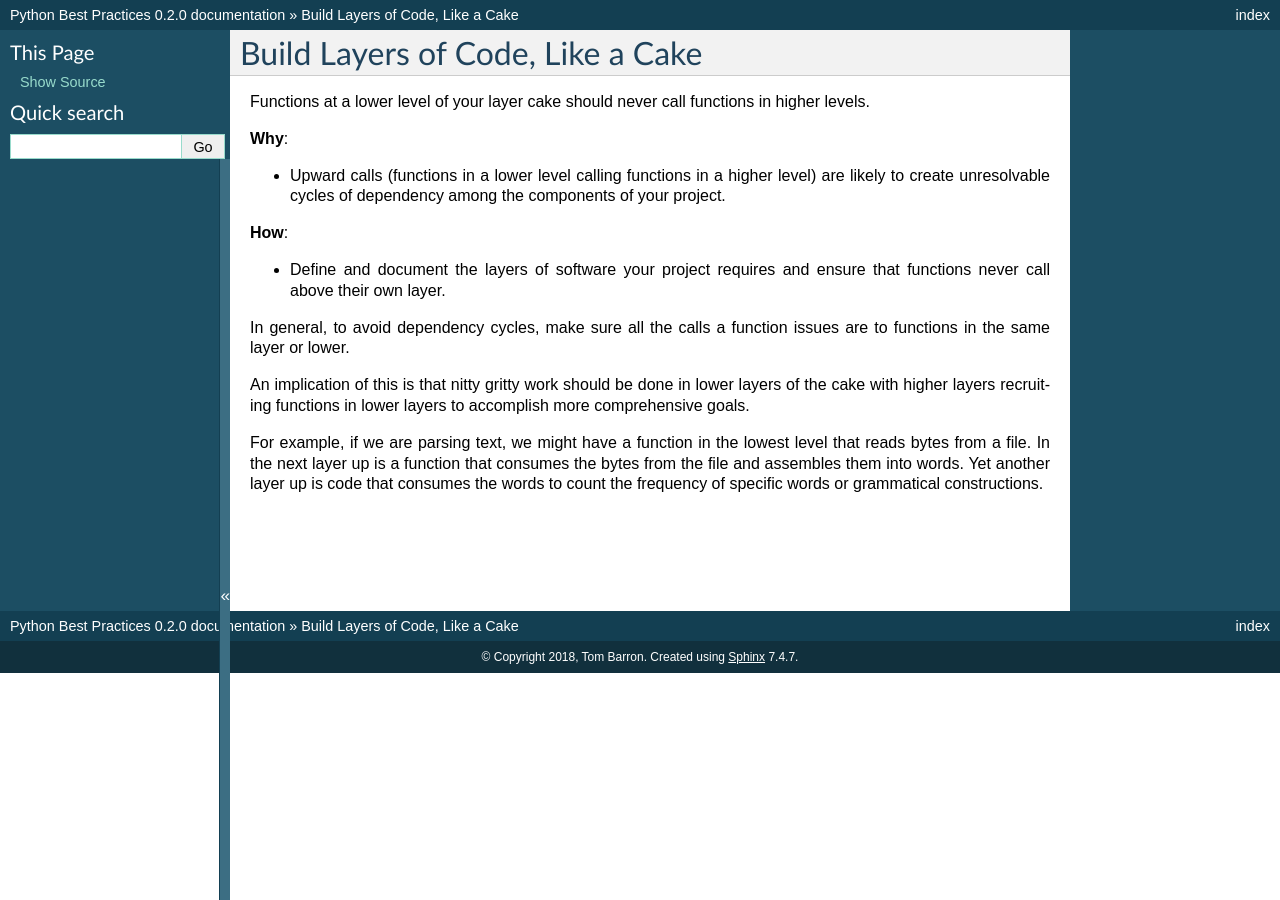
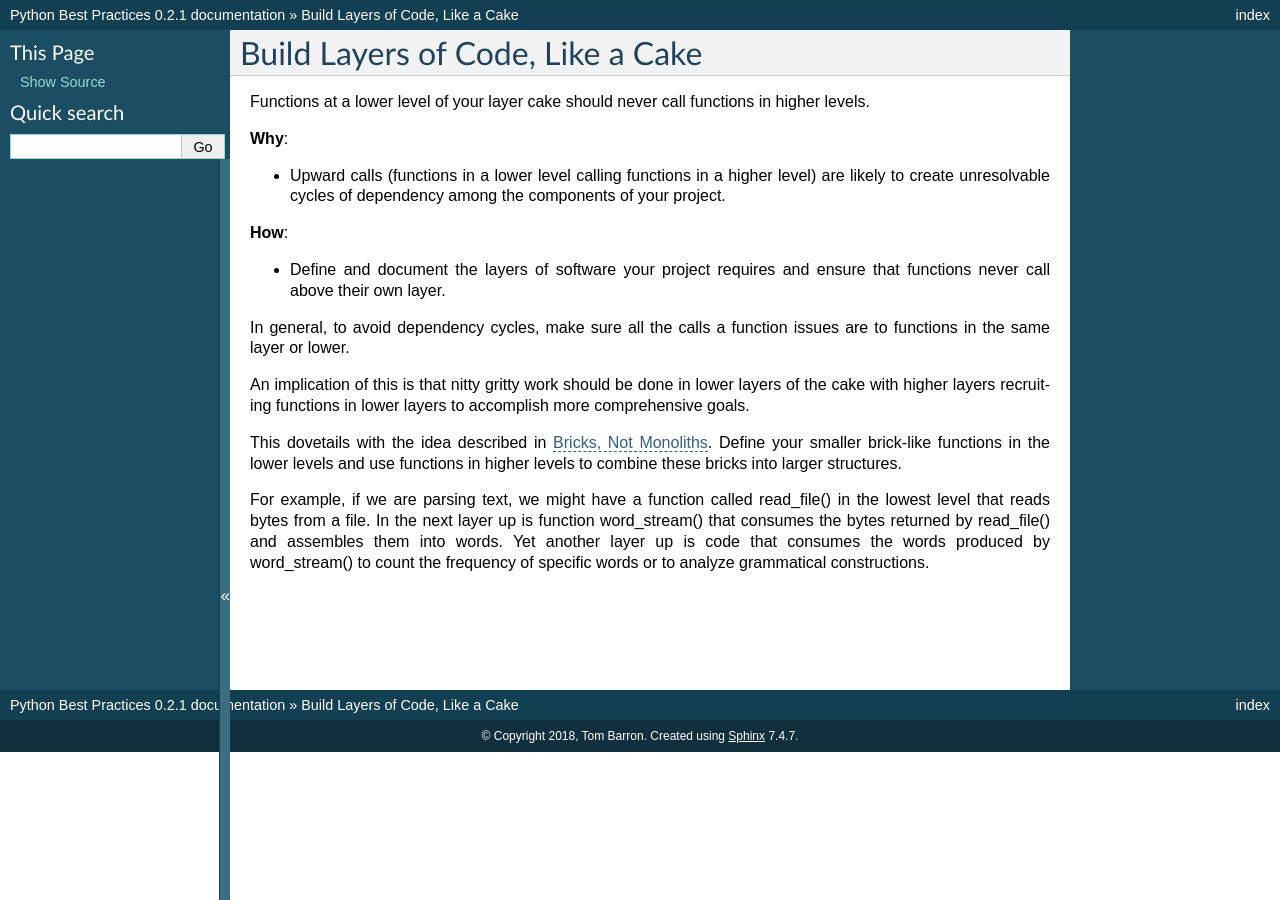
Before and after one commit to tbarron/PyBP, a Sphinx documentation site: the page built from docs/c-layer-cake.txt, in a window 1280 px wide. Built offline with Sphinx 7.4.7, drawn with Linux system fonts in a browser that asks for light colours.

Commit message:
QF: Tweak to link layer cake idea to bricks vs monolith idea

```diff
--- a/docs/c-layer-cake.txt
+++ b/docs/c-layer-cake.txt
@@ -22,11 +22,17 @@ An implication of this is that nitty gritty work should be done in lower
 layers of the cake with higher layers recruiting functions in lower
 layers to accomplish more comprehensive goals.
 
-For example, if we are parsing text, we might have a function in the lowest
-level that reads bytes from a file. In the next layer up is a function that
-consumes the bytes from the file and assembles them into words. Yet another
-layer up is code that consumes the words to count the frequency of specific
-words or grammatical constructions.
+This dovetails with the idea described in `Bricks, Not Monoliths
+<s-funcmeth.html#make-bricks-not-monoliths>`_. Define your smaller
+brick-like functions in the lower levels and use functions in higher levels
+to combine these bricks into larger structures.
+
+For example, if we are parsing text, we might have a function called
+read_file() in the lowest level that reads bytes from a file. In the next
+layer up is function word_stream() that consumes the bytes returned by
+read_file() and assembles them into words. Yet another layer up is code
+that consumes the words produced by word_stream() to count the frequency of
+specific words or to analyze grammatical constructions.
 
 |
 |
--- a/docs/pybp_ver.py
+++ b/docs/pybp_ver.py
@@ -1 +1 @@
-_v = "0.2.0"
+_v = "0.2.1"
```
Also changed, not shown: CHANGELOG.md (+4 -0 lines).
